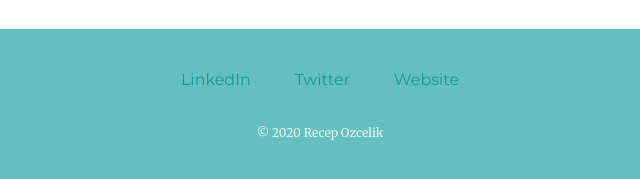
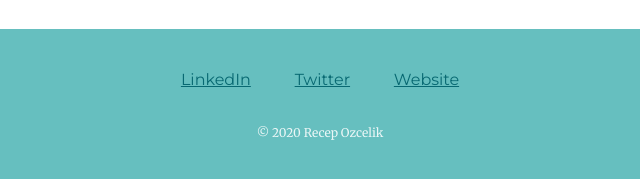
Before and after one commit to RegTr76/CSS-My-site, a plain HTML site: page index.html in a window 1280 px wide. Shown: the part 2717-2896 px from the top of the page, 320-960 px from the left. Drawn offline with Linux system fonts and the light colour scheme.

Commit message:
Update style.css

```diff
--- a/css/style.css
+++ b/css/style.css
@@ -101,6 +101,11 @@ border: solid 5px;
   margin: 40px auto 60px;
 }
 
+.footer-link{
+  color:#086972;
+  text-decoration: underline;
+}
+
 .copyright {
   color: #EAF6F6;
   font-size: 0.75rem;
```
